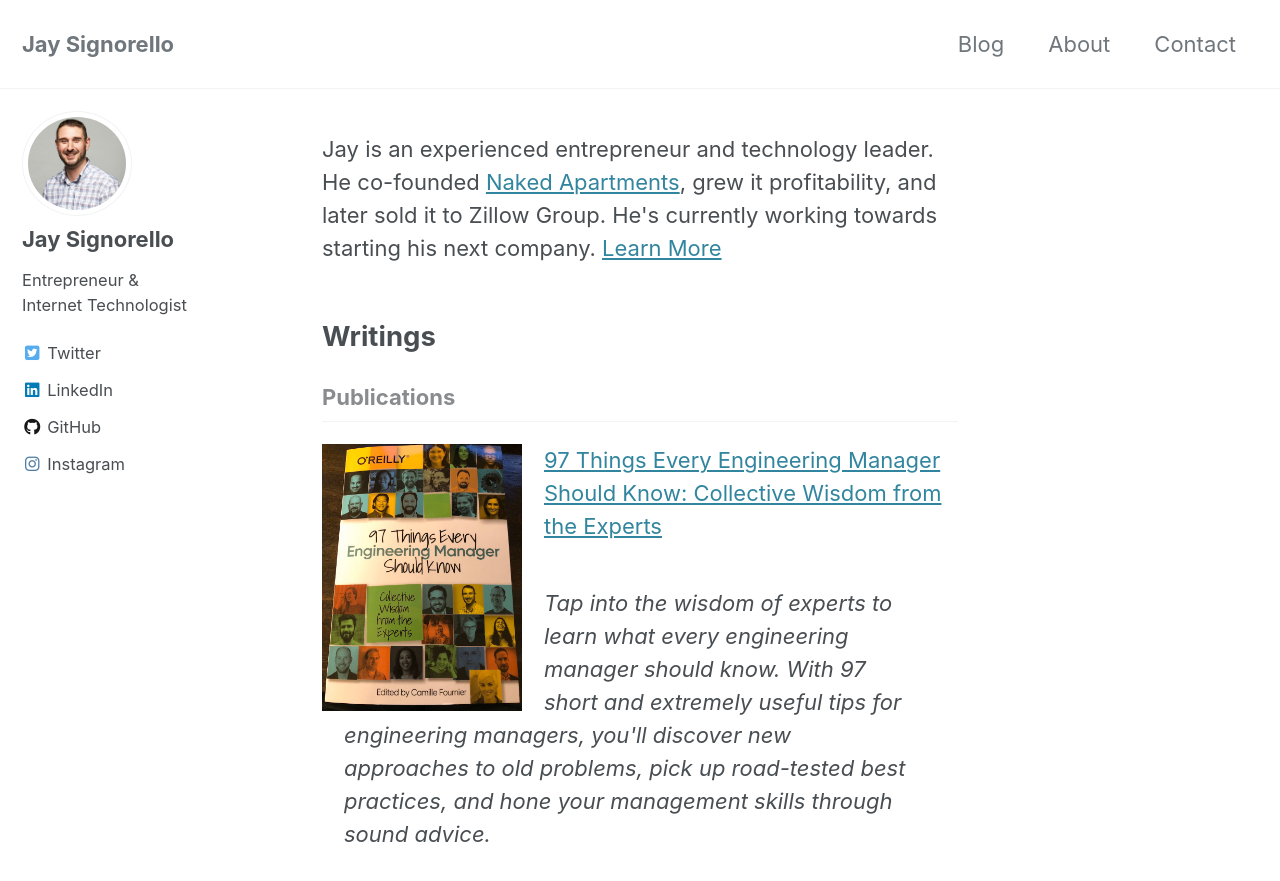
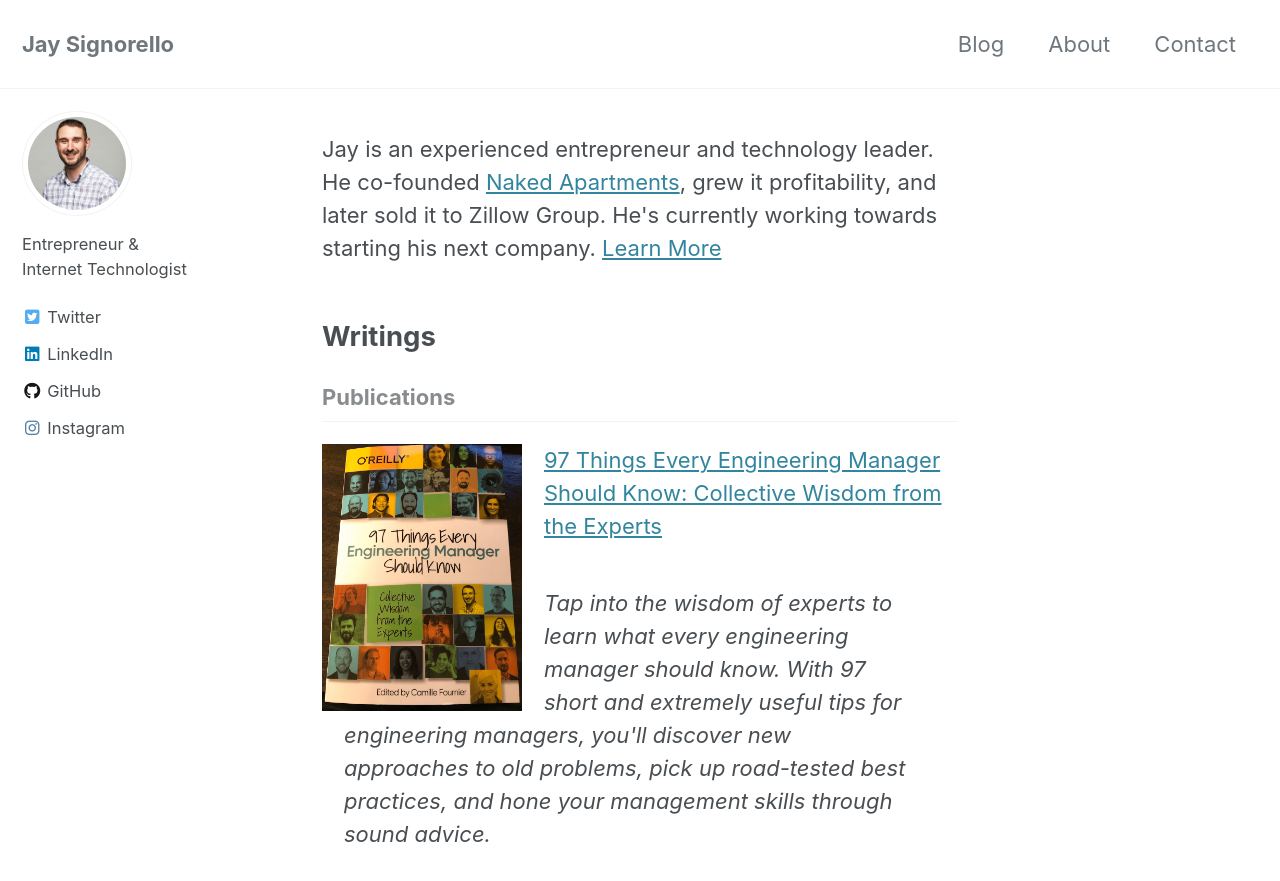
Before and after one commit to jaysignorello/jaysignorello.com, a Jekyll site: the page built from index.html, in a window 1280 px wide and 900 px high. Shown: the top 881 px of the window. Built offline with Jekyll 4.4.1, drawn with Linux system fonts in a browser that asks for light colours; cached includes are drawn as plain includes; nearby versions of some CDN libraries; the list of posts is cut into pages by our own code.

Commit message:
Remove author name line from sidebar

```diff
--- a/_includes/author-profile.html
+++ b/_includes/author-profile.html
@@ -27,11 +27,6 @@
   {% endif %}
 
   <div class="author__content">
-    {% if author.home %}
-      <a href="{{ author_link }}"><h3 class="author__name" itemprop="name">{{ author.name }}</h3></a>
-    {% else %}
-      <h3 class="author__name" itemprop="name">{{ author.name }}</h3>
-    {% endif %}
     {% if author.bio %}
       <div class="author__bio" itemprop="description">
         {{ author.bio | markdownify }}
```
